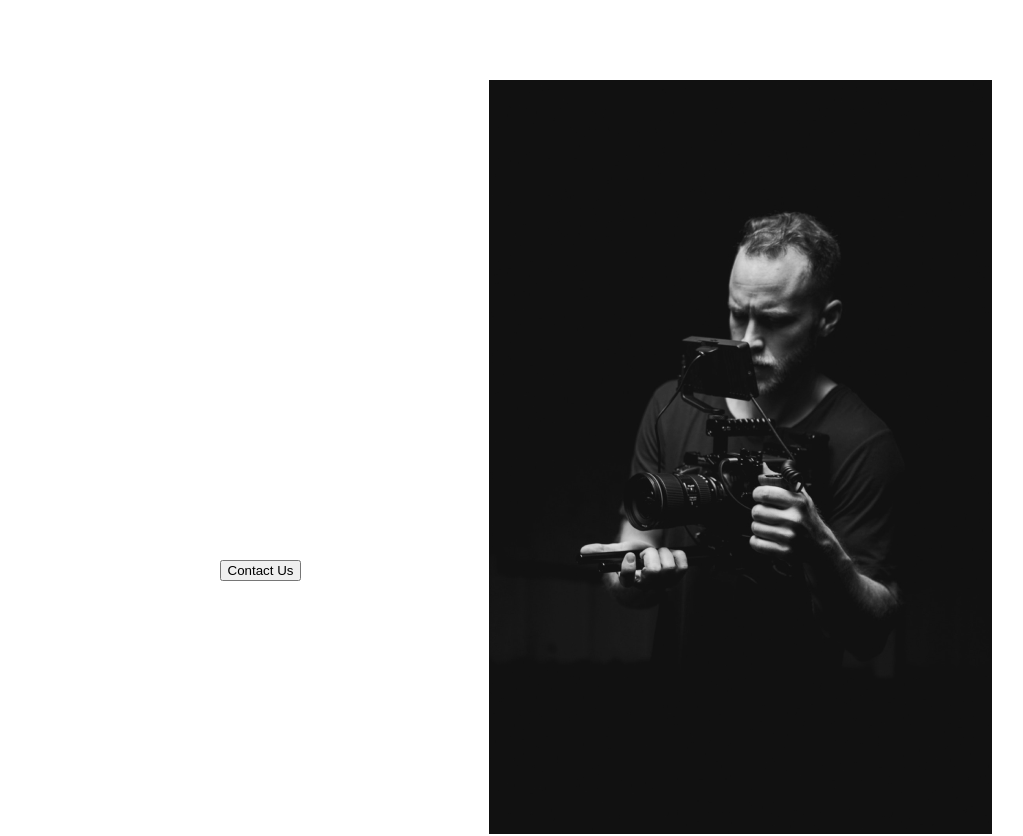
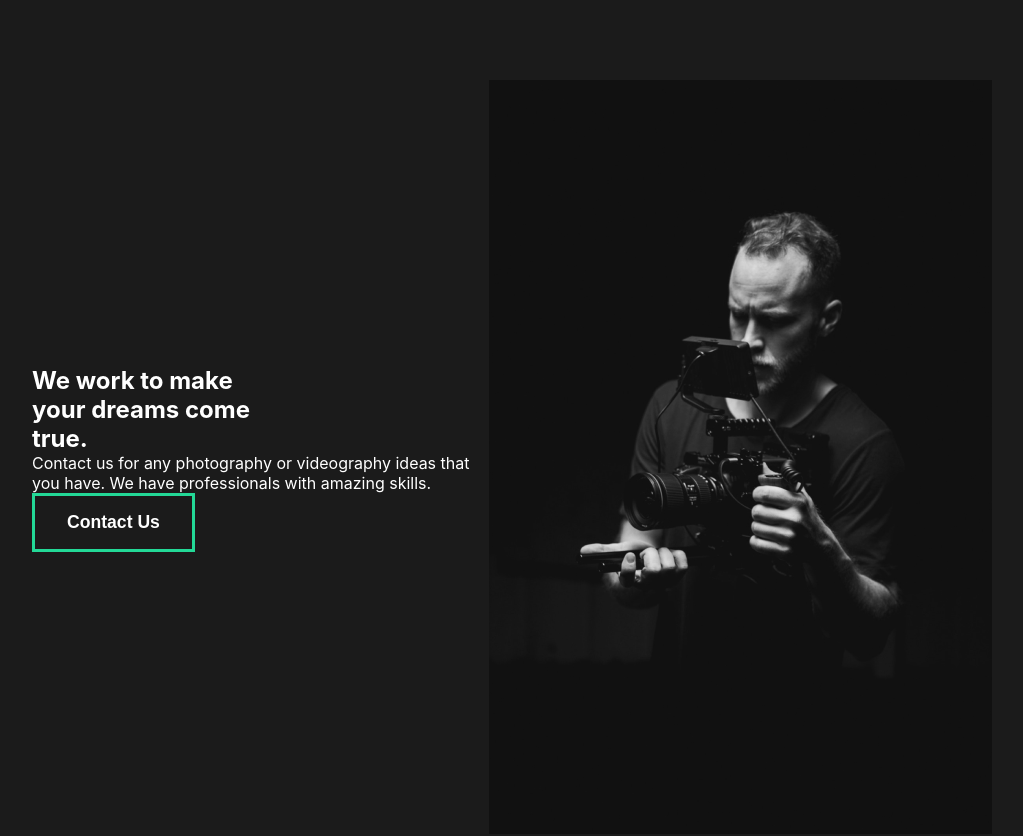
Before and after one commit to sujoyduttajad/Capture-Portfolio, a React (Create React App) app: page / in a window 1280 px wide. Shown: the top 836 px of the page, without its empty margins (128-1151 px from the left). Built offline with nearby package versions, Linux system fonts and the light colour scheme.

Commit message:
Update App.js

```diff
--- a/src/App.js
+++ b/src/App.js
@@ -1,10 +1,12 @@
 import React from 'react'
-import './App.css';
+import GlobalStyles from './components/GlobalStyles';
+// Import pages down here
 import AboutUs from './pages/AboutUs';
 
 function App() {
   return (
-    <div className="App">
+    <div>
+      <GlobalStyles/>
       <AboutUs/>
     </div>
   );
```
